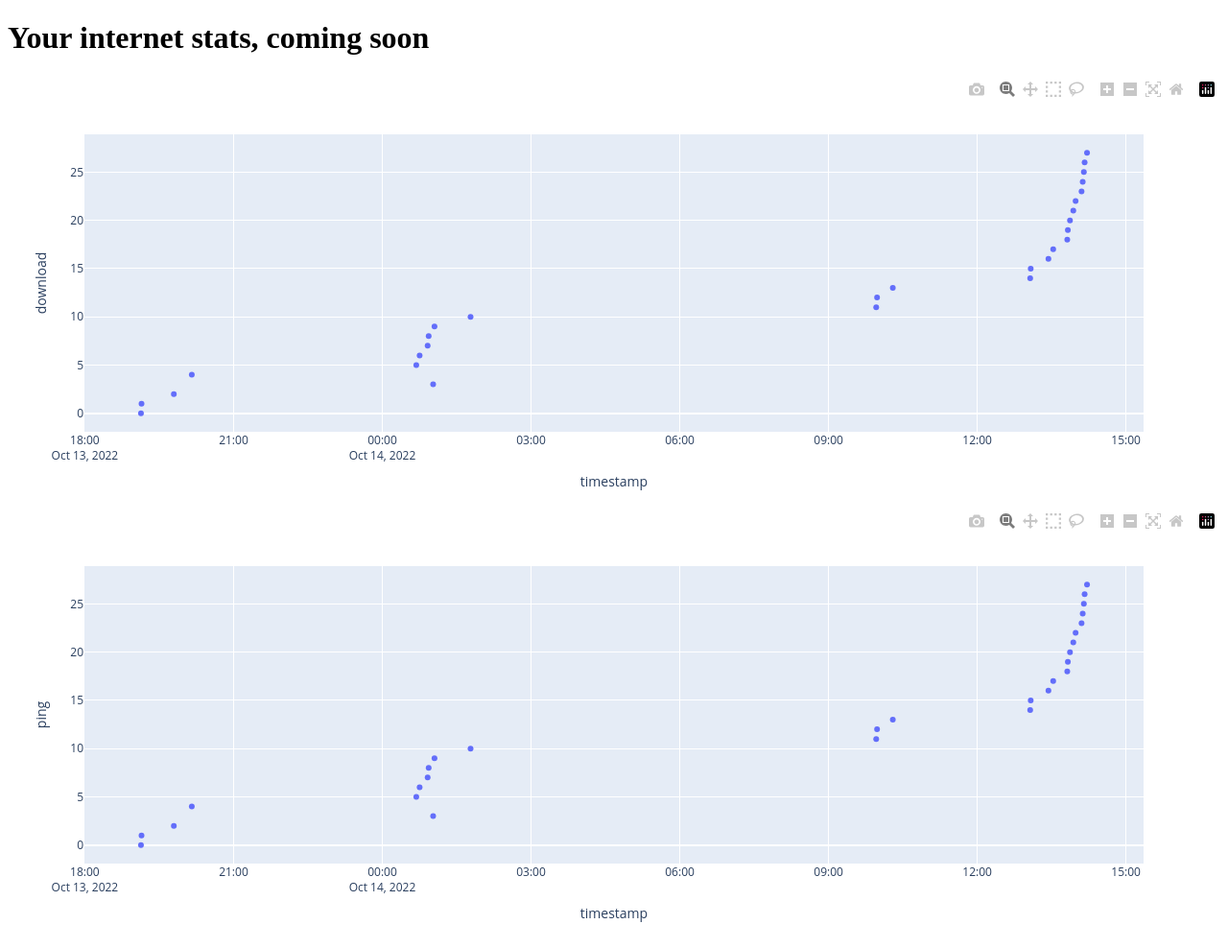
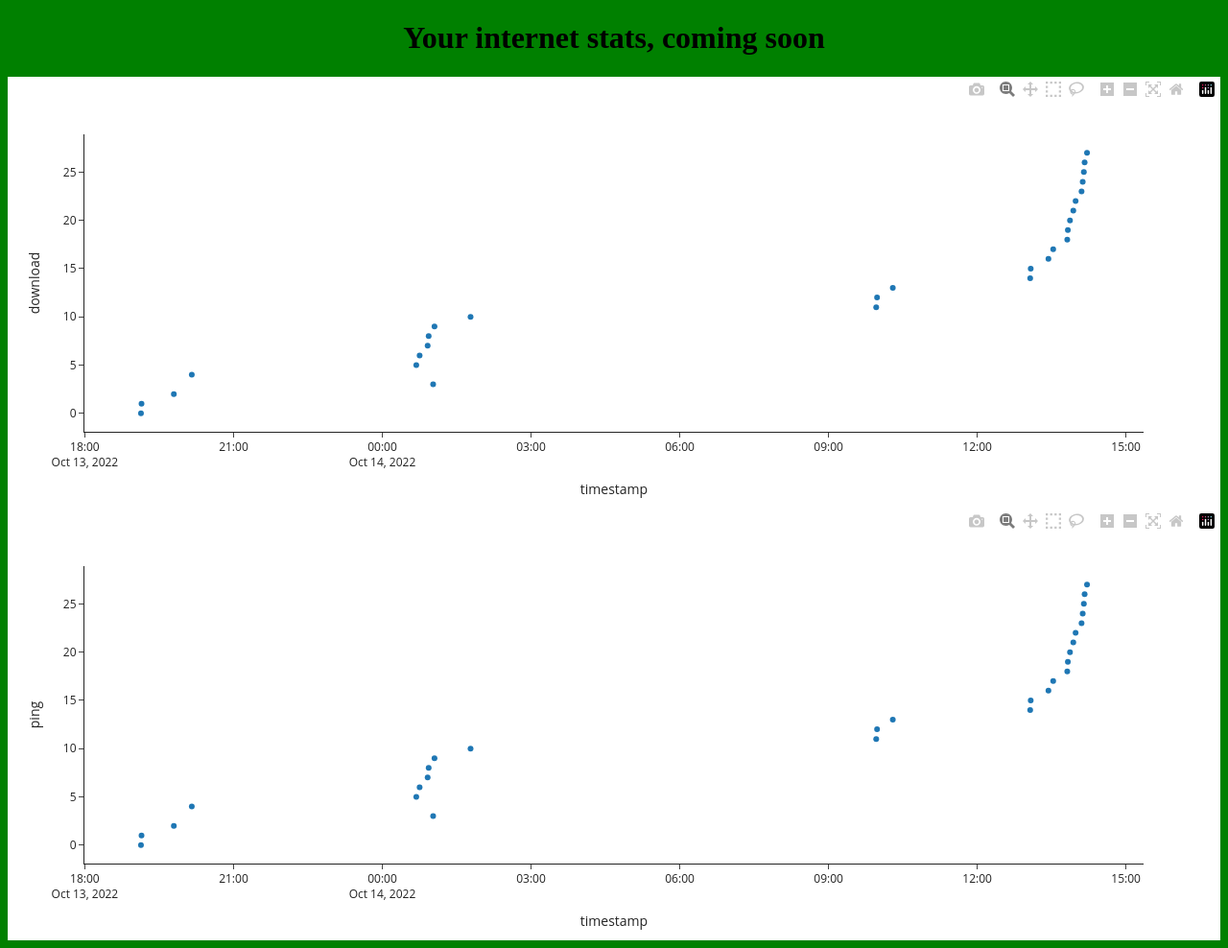
Before and after one commit to kanello/home_monitoring, a Flask app: page / in a window 1280 px wide. Shown: the whole page at 96% size. Run offline with Flask 2, Linux system fonts and the light colour scheme; data comes from the database, SQL or seed files in the repository; both versions use the stored data as it was after the commit; some libraries are stand-ins or nearby versions.

Commit message:
lots of stuff added

```diff
--- /dev/null
+++ b/app/static/styles/mystyle.css
@@ -0,0 +1,8 @@
+  body {
+    background-color: green;
+}
+
+h1 {
+    text-align: center;
+    font-size: 35;
+}
--- a/app/templates/app.html
+++ b/app/templates/app.html
@@ -1,5 +1,10 @@
 <!doctype html>
 <html>
+  <head>
+    <title>Home Monitor</title>
+    <link rel="icon" type="image/x-icon" href="/images/favicon.ico"/>
+    <link rel="stylesheet" href="{{ url_for('static',filename='styles/mystyle.css') }}">
+  </head>
  <body>
   <h1>Your internet stats, coming soon</h1>
   <div id='chart' class='chart'”></div>
@@ -11,9 +16,7 @@
   var graphs = {{graphJSON | safe}};
   Plotly.newPlot('chart',graphs,{});
 </script>
-
   <script type='text/javascript'>
-
   var graph = {{graphJSON1 | safe}};
   Plotly.newPlot('chart1',graph,{});
 </script>
--- a/home_monitor/database/speedtest.csv
+++ b/home_monitor/database/speedtest.csv
@@ -20,3 +20,5 @@ time,ping,download,upload
 14/10/2022 10:17:48,8.714,528.0,885.2
 14/10/2022 13:04:04,7.357,37.3,61.5
 14/10/2022 13:04:42,7.02,90.4,93.8
+14/10/2022 13:26:09,19.05,13.8,60.2
+14/10/2022 13:31:55,6.34,90.7,92.8
--- a/home_monitor/pipeline/connections.py
+++ b/home_monitor/pipeline/connections.py
@@ -12,7 +12,7 @@ def toCSV(input_data:list, file_name):
 
 
 def toSqlite(query):
-    con = sqlite3.connect('home_monitor/database/homemonitoring.db')
+    con = sqlite3.connect('database/homemonitoring.db')
     cur = con.cursor()
     cur.execute(query)
     con.commit()
--- a/home_monitor/pipeline/loader.py
+++ b/home_monitor/pipeline/loader.py
@@ -28,4 +28,4 @@ if __name__ == "__main__":
     data = speed.get_speeds()
 
     speed_to_sqlite(data)
-    speed_to_csv(data)
+    # speed_to_csv(data)
--- a/home_monitor/visuals.py
+++ b/home_monitor/visuals.py
@@ -9,7 +9,7 @@ def simple(column):
     df["timestamp"] = pd.to_datetime(df['timestamp'])
 
     # must match the columns you have in the dataframe if you're passing the whole df in
-    fig = px.scatter(df, x="timestamp", y=column)
+    fig = px.scatter(df, x="timestamp", y=column, template = "simple_white")
 
     # fig = px.scatter(df, x="timestamp", y="ping", color="species",
     #                  size='petal_length', hover_data=['petal_width'])
```
Also changed, not shown: README.md, app/templates/favicon.ico (deleted), app/templates/images/favicon.ico (added), home_monitor/database/homemonitoring.db, 1 other file.
